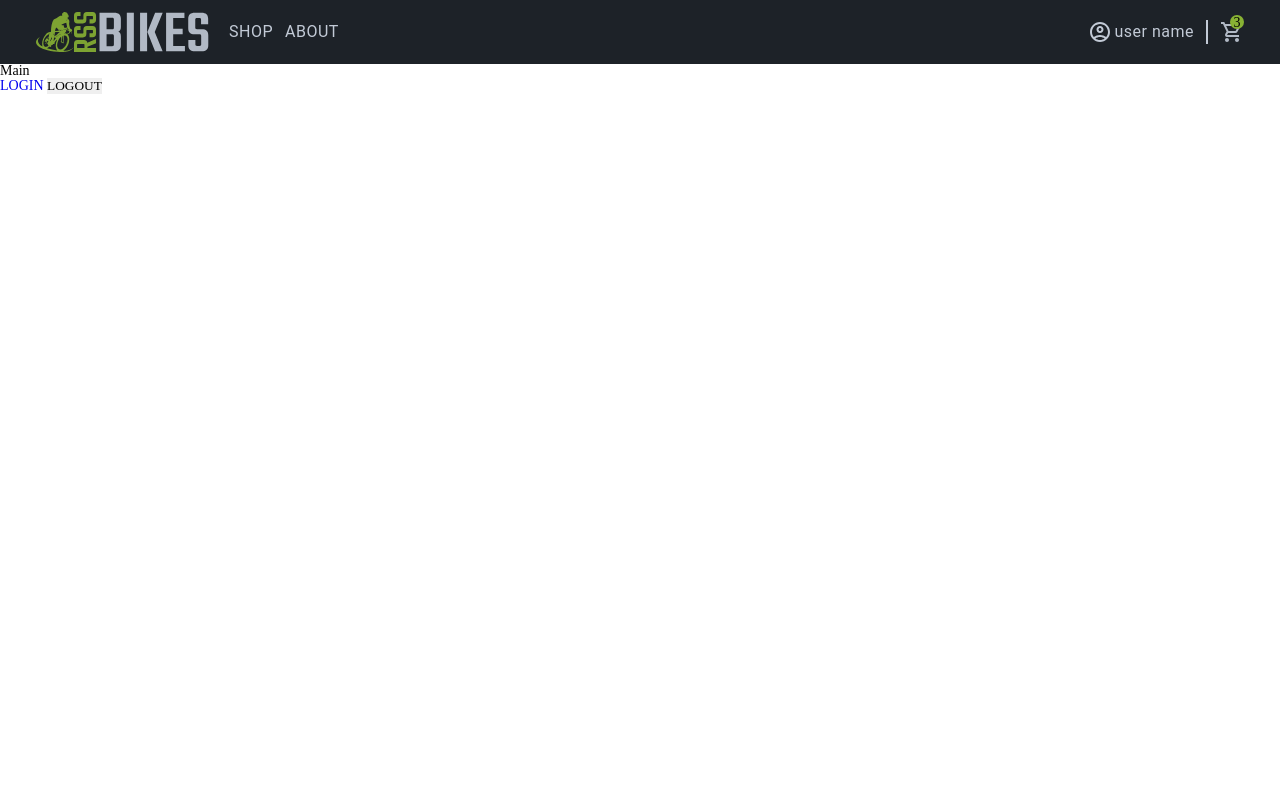
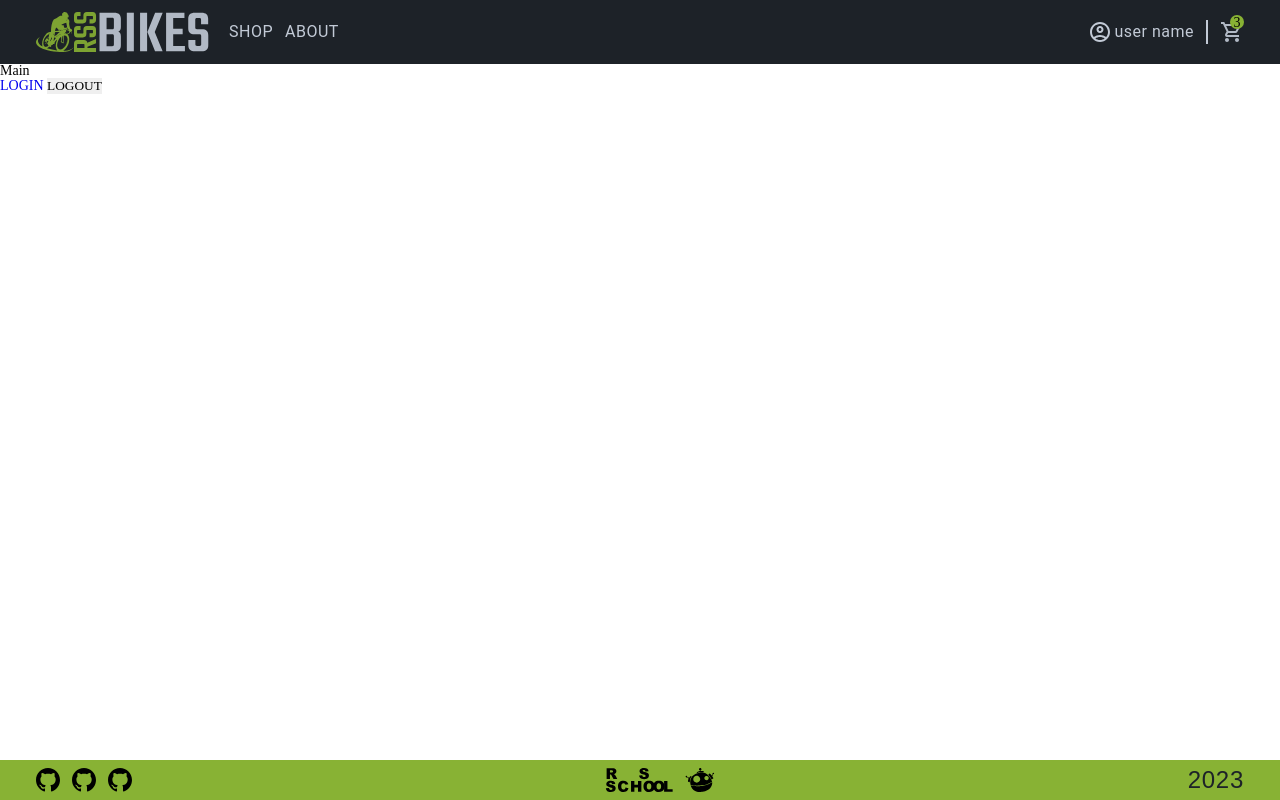
Before and after one commit to gtailde/bike-shop, a React (Create React App) app: page / in a window 1280 px wide. Built offline with nearby package versions, Linux system fonts and the light colour scheme; the HTML template or start-up script is replaced by a standard one.

Commit message:
feat: mount footer to the page

```diff
--- a/src/App.tsx
+++ b/src/App.tsx
@@ -3,6 +3,7 @@ import { BrowserRouter } from 'react-router-dom';
 import './styles/App.scss';
 import AppRouter from 'router/AppRouter';
 import { Header } from 'components/header/Header';
+import { Footer } from 'components/footer/Footer';
 
 function App() {
   return (
@@ -10,6 +11,7 @@ function App() {
       <BrowserRouter>
         <Header />
         <AppRouter />
+        <Footer />
       </BrowserRouter>
     </React.StrictMode>
   );
```
